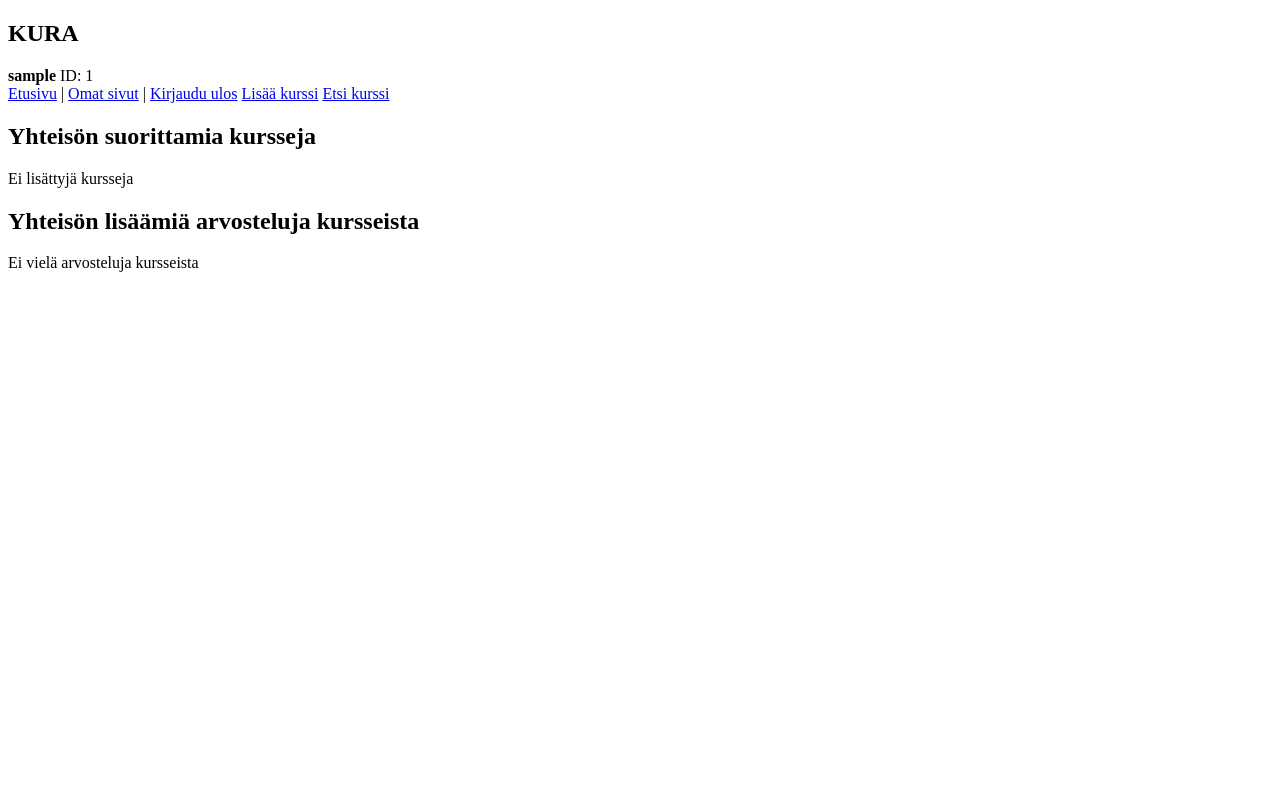
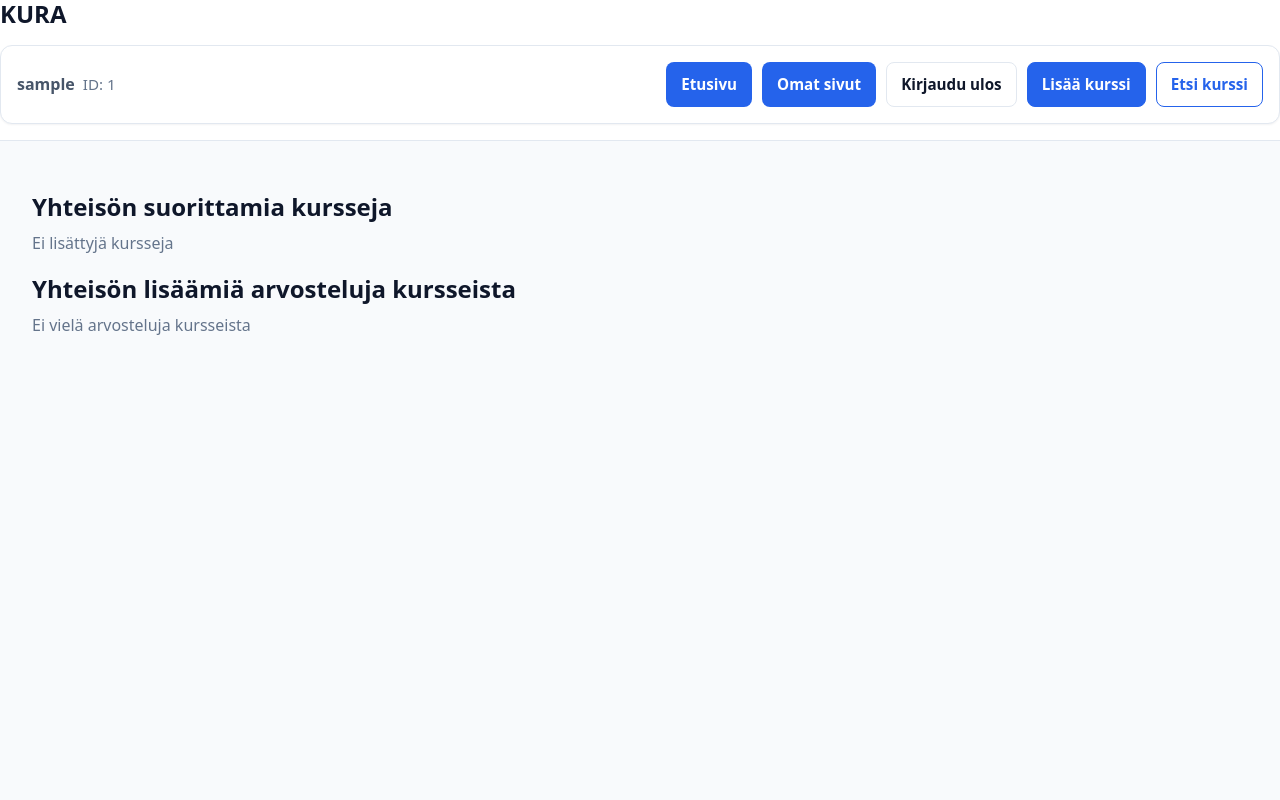
Before and after one commit to ValioEilax/kura, a Flask app: page / in a window 1280 px wide. Run offline with Flask 3, Linux system fonts and the light colour scheme; the visitor is signed in with stand-in values (Sample User, id 1); data comes from the database, SQL or seed files in the repository; data that the repository does not hold is empty.

Commit message:
Add styles to app and link to own page in base layout

```diff
--- /dev/null
+++ b/static/styles.css
@@ -0,0 +1,390 @@
+/* --- CSS Reset / Base --- */
+* {
+  box-sizing: border-box;
+}
+html,
+body {
+  height: 100%;
+}
+body {
+  margin: 0;
+  color: #0f172a; /* slate-900 */
+  background: #f8fafc; /* slate-50 */
+  font-family:
+    system-ui,
+    -apple-system,
+    Segoe UI,
+    Roboto,
+    Ubuntu,
+    Cantarell,
+    "Helvetica Neue",
+    Arial,
+    "Noto Sans",
+    sans-serif;
+  line-height: 1.5;
+  -webkit-font-smoothing: antialiased;
+  -moz-osx-font-smoothing: grayscale;
+}
+
+img,
+svg,
+video,
+canvas {
+  display: block;
+  max-width: 100%;
+}
+
+h1,
+h2,
+h3,
+h4 {
+  line-height: 1.2;
+  margin: 0 0 0.6rem;
+  color: #0f172a;
+}
+p {
+  margin: 0 0 1rem;
+}
+ul,
+ol {
+  margin: 0 0 1rem;
+  padding-left: 1.2rem;
+}
+small {
+  color: #64748b;
+} /* slate-500 */
+
+/* --- Layout Containers --- */
+.page {
+}
+.container {
+  max-width: 900px;
+  margin: 0 auto;
+  padding: 16px;
+}
+
+.site-header {
+  background: #ffffff;
+  border-bottom: 1px solid #e2e8f0; /* slate-200 */
+}
+.brand,
+.header-container {
+  display: flex;
+  align-items: baseline;
+  gap: 12px;
+}
+.brand-title {
+  font-size: 1.6rem;
+  margin: 0;
+}
+.subtitle {
+  color: #64748b;
+  margin: 0;
+}
+
+.site-main,
+.content {
+  padding: 16px;
+}
+
+.site-footer {
+  margin-top: 32px;
+  padding: 16px;
+  color: #64748b;
+  text-align: center;
+}
+
+/* --- Cards / Sections --- */
+.card {
+  background: #ffffff;
+  border: 1px solid #e2e8f0;
+  border-radius: 12px;
+  padding: 16px;
+  margin: 16px 0;
+  box-shadow: 0 1px 2px rgba(15, 23, 42, 0.05);
+}
+
+.user-info,
+.auth-card {
+  display: flex;
+  flex-wrap: wrap;
+  align-items: center;
+  justify-content: space-between;
+  gap: 12px;
+}
+.user-meta {
+  display: flex;
+  gap: 8px;
+  align-items: center;
+  color: #475569;
+}
+.user-name {
+  font-weight: 700;
+}
+.user-id {
+  font-size: 0.95rem;
+  color: #64748b;
+}
+
+/* --- Navigation / Links / Buttons --- */
+a {
+  color: #2563eb; /* blue-600 */
+  text-decoration: none;
+}
+a:hover {
+  text-decoration: underline;
+}
+
+.actions,
+.auth-actions {
+  display: flex;
+  gap: 10px;
+  flex-wrap: wrap;
+}
+
+.button,
+.btn,
+button,
+input[type="submit"] {
+  display: inline-block;
+  border: 1px solid transparent;
+  background: #2563eb;
+  color: #fff;
+  padding: 10px 14px;
+  border-radius: 8px;
+  font-weight: 600;
+  font-size: 0.95rem;
+  cursor: pointer;
+  transition:
+    background-color 0.15s ease,
+    border-color 0.15s ease,
+    color 0.15s ease,
+    box-shadow 0.15s ease;
+}
+button:hover,
+.button:hover,
+.btn:hover,
+input[type="submit"]:hover {
+  background: #1d4ed8;
+}
+
+.button.ghost,
+.btn.logout {
+  background: transparent;
+  color: #0f172a;
+  border-color: #e2e8f0;
+}
+.button.ghost:hover,
+.btn.logout:hover {
+  background: #f1f5f9;
+}
+
+.button.outline,
+.btn.register,
+.btn.add-course,
+.btn.find-course {
+  background: transparent;
+  color: #2563eb;
+  border-color: #2563eb;
+}
+.button.outline:hover,
+.btn.register:hover,
+.btn.add-course:hover,
+.btn.find-course:hover {
+  background: rgba(37, 99, 235, 0.08);
+}
+
+.button.primary {
+  background: #2563eb;
+  color: #fff;
+  border-color: #2563eb;
+}
+.button.primary:hover {
+  background: #1d4ed8;
+}
+
+/* Pipe-separated nav look (optional) */
+.top-nav a {
+  margin-right: 8px;
+}
+.top-nav a + a::before {
+  content: "|";
+  color: #cbd5e1;
+  margin: 0 8px 0 4px;
+}
+
+/* --- Forms --- */
+form {
+  margin: 16px 0;
+}
+label {
+  font-weight: 600;
+  display: inline-block;
+  margin-bottom: 4px;
+}
+input[type="text"],
+input[type="number"],
+input[type="password"],
+textarea,
+select {
+  width: 100%;
+  max-width: 520px;
+  padding: 10px 12px;
+  border: 1px solid #cbd5e1; /* slate-300 */
+  border-radius: 8px;
+  background: #fff;
+  color: #0f172a;
+  font-size: 1rem;
+  outline: none;
+  transition:
+    border-color 0.15s ease,
+    box-shadow 0.15s ease;
+}
+textarea {
+  min-height: 120px;
+  resize: vertical;
+}
+
+input[type="text"]:focus,
+input[type="number"]:focus,
+input[type="password"]:focus,
+textarea:focus,
+select:focus {
+  border-color: #2563eb;
+  box-shadow: 0 0 0 3px rgba(37, 99, 235, 0.15);
+}
+
+input[type="submit"],
+button[type="submit"] {
+  margin-top: 6px;
+}
+
+.empty,
+.empty-state {
+  color: #64748b;
+}
+
+/* --- Lists --- */
+.course-list,
+.review-list,
+.action-list {
+  list-style: none;
+  padding-left: 0;
+  margin: 12px 0 16px;
+}
+.course-item,
+.review-item,
+.action-item {
+  padding: 10px 12px;
+  border: 1px solid #e2e8f0;
+  background: #fff;
+  border-radius: 10px;
+  margin-bottom: 10px;
+}
+.course-item a,
+.review-item a {
+  text-decoration: none;
+}
+.course-item a:hover,
+.review-item a:hover {
+  text-decoration: underline;
+}
+
+/* --- Comments --- */
+.comment {
+  padding: 12px 12px;
+  border: 1px solid #e2e8f0;
+  background: #ffffff;
+  border-radius: 10px;
+  margin-bottom: 12px;
+}
+.comment-header {
+  display: flex;
+  align-items: baseline;
+  gap: 8px;
+  margin-bottom: 6px;
+}
+.comment-author {
+  font-weight: 700;
+}
+.comment-date {
+  color: #64748b;
+}
+.comment-content {
+  white-space: pre-wrap;
+}
+
+.comment-delete button {
+  background: transparent;
+  color: #ef4444; /* red-500 */
+  border: none;
+  padding: 0;
+  text-decoration: underline;
+}
+.comment-delete button:hover {
+  color: #dc2626;
+}
+
+/* --- Messages / Alerts --- */
+.flash,
+.messages p,
+.messages .message {
+  background: #eff6ff; /* blue-50 */
+  border: 1px solid #bfdbfe; /* blue-200 */
+  color: #1e3a8a; /* blue-800 */
+  padding: 10px 12px;
+  border-radius: 8px;
+}
+
+/* Use this utility class around flashed messages if desired */
+.messages {
+  margin: 12px 0;
+}
+
+/* --- Tables (if any later) --- */
+table {
+  width: 100%;
+  border-collapse: collapse;
+  margin: 12px 0;
+}
+th,
+td {
+  padding: 10px;
+  border-bottom: 1px solid #e2e8f0;
+  text-align: left;
+}
+th {
+  background: #f1f5f9;
+}
+
+/* --- Utilities --- */
+.section-title {
+  margin-top: 20px;
+}
+.review-link {
+  font-weight: 600;
+}
+.user-link {
+  font-weight: 600;
+}
+
+/* --- Responsive tweaks --- */
+@media (max-width: 640px) {
+  .container {
+    padding: 12px;
+  }
+  .user-info,
+  .auth-card,
+  .actions,
+  .auth-actions {
+    flex-direction: column;
+    align-items: flex-start;
+  }
+  input[type="text"],
+  input[type="number"],
+  input[type="password"],
+  textarea,
+  select {
+    max-width: 100%;
+  }
+}
--- a/templates/base.html
+++ b/templates/base.html
@@ -4,6 +4,7 @@
   <meta charset="utf-8">
   <meta name="viewport" content="width=device-width, initial-scale=1">
   <title>{% block title %}Kura{% endblock %}</title>
+  <link rel="stylesheet" href="/static/styles.css">
 </head>
 <body>
 
@@ -20,8 +21,8 @@
           <span class="user-id">ID: {{ session.user_id }}</span>
         </div>
         <nav class="actions">
-          <a class="button home" href="{{ url_for('index') }}">Etusivu</a> |
-          <a class="button own-page" href="/user/{{ session.user_id }}">Omat sivut</a> |
+          <a class="button home" href="{{ url_for('index') }}">Etusivu</a>
+          <a class="button own-page" href="/user/{{ session.user_id }}">Omat sivut</a>
           <a class="button ghost" href="{{ url_for('logout') }}
           ">Kirjaudu ulos</a>
           <a class="button primary" href="{{ url_for('new_course') }}">Lisää kurssi</a>
@@ -31,8 +32,8 @@
     {% else %}
       <section class="card auth-card">
         <nav class="auth-actions">
-          <a class="button home" href="{{ url_for('index') }}">Etusivu</a> |
-          <a class="button primary" href="{{ url_for('login') }}">Kirjaudu sisään</a> |
+          <a class="button home" href="{{ url_for('index') }}">Etusivu</a>
+          <a class="button primary" href="{{ url_for('login') }}">Kirjaudu sisään</a>
           <a class="button outline" href="{{ url_for('register') }}">Luo tunnus</a>
         </nav>
       </section>
--- a/templates/show_review.html
+++ b/templates/show_review.html
@@ -62,7 +62,4 @@
     </p>
   </form>
 
-  <p>
-    <a href="/">Takaisin etusivulle</a>
-  </p>
 {% endblock %}
```
